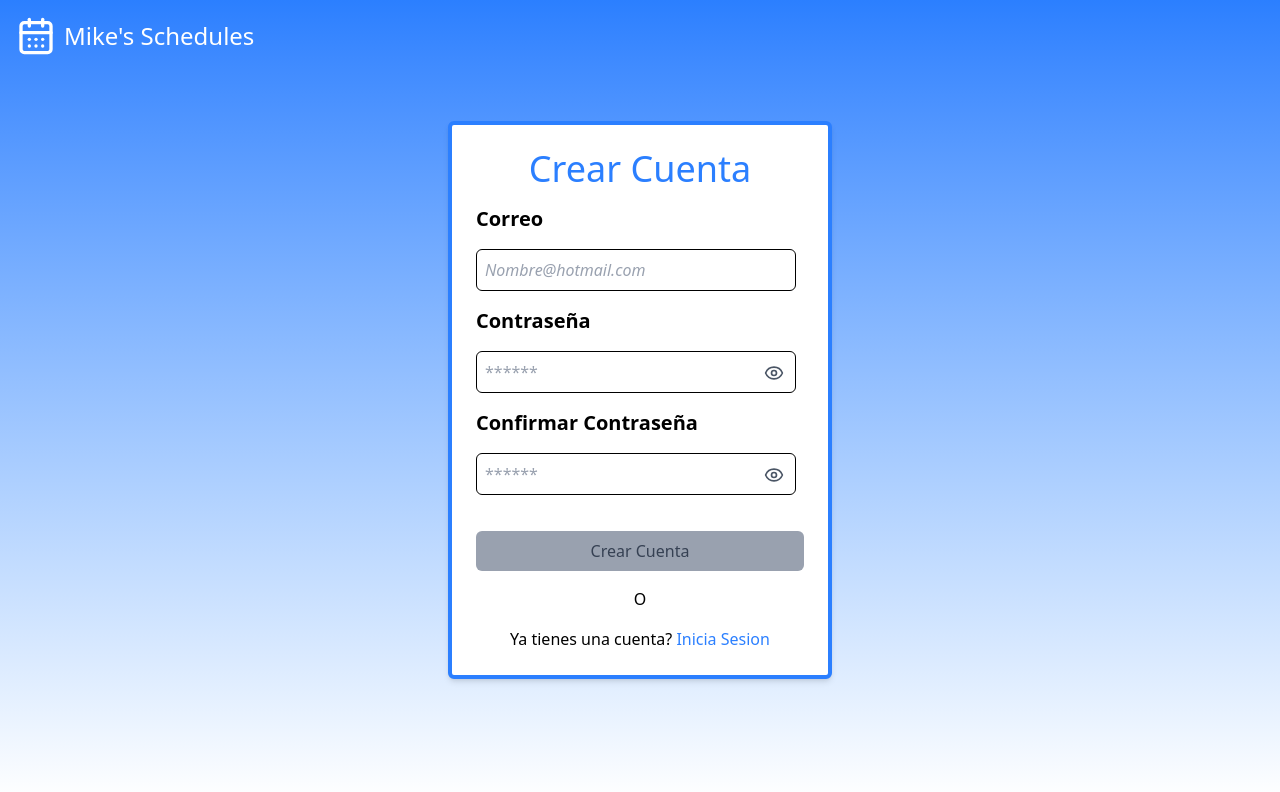
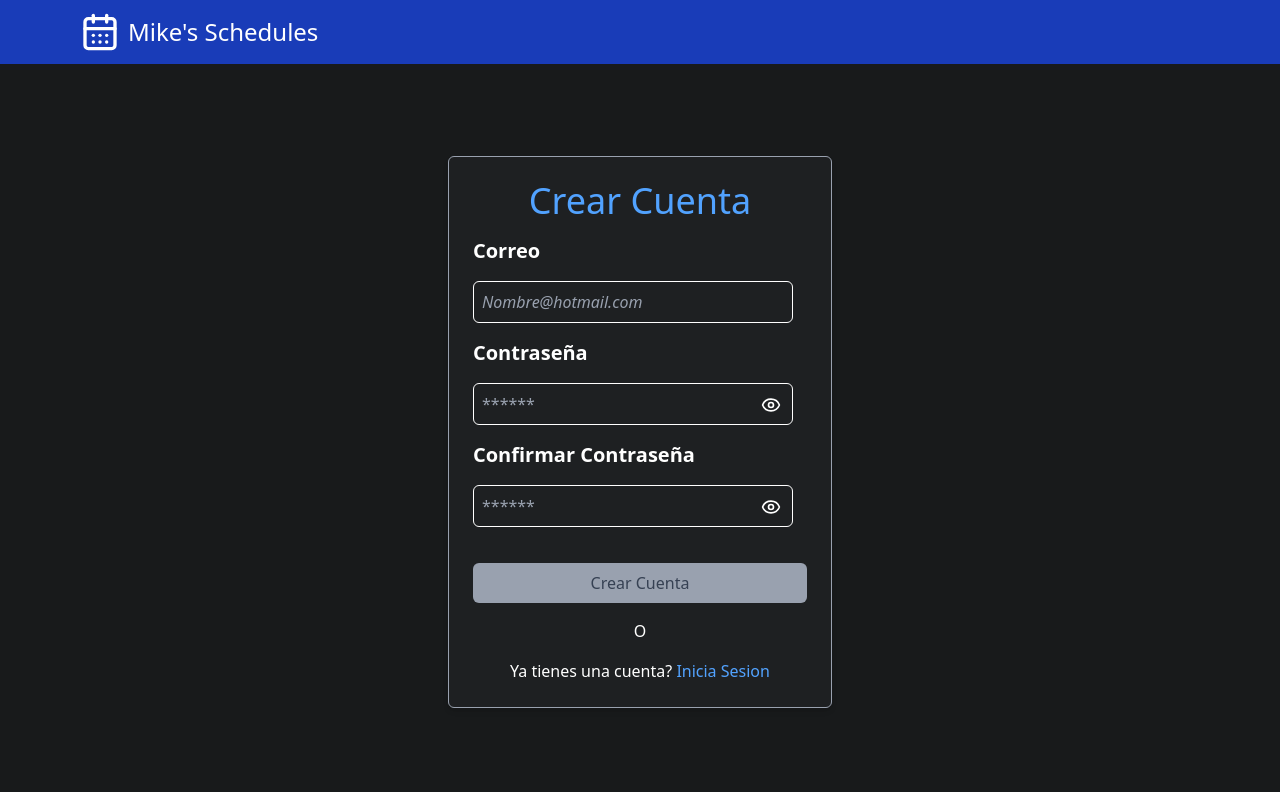
Before and after one commit to ErickDbS/Lo-de-mike, a React (Vite) app: page /register in a window 1280 px wide. Shown: the top 792 px of the page. Built offline with nearby package versions, Linux system fonts and the light colour scheme.

Commit message:
Cambio visual en login y register

```diff
--- a/src/pages/Auth/Login.tsx
+++ b/src/pages/Auth/Login.tsx
@@ -1,58 +1,65 @@
-import { Link } from "react-router-dom"
-import { Eye, EyeOff, CalendarDays } from "lucide-react"
-import { useState } from "react"
+import { Link } from "react-router-dom";
+import { Eye, EyeOff, CalendarDays } from "lucide-react";
+import { useState } from "react";
 
-export default function Login(){
-    const [showPassword, setShowPassword] = useState(false)
+export default function Login() {
+    const [showPassword, setShowPassword] = useState(false);
     return (
         <>
-            <div className="bg-gradient-to-t from-white to-blue-500 min-h-screen flex flex-col justify-center items-center relative">
-
-                {/* Logo en la parte superior izquierda */}
-                <div className="absolute top-4 left-4 flex items-center">
+            <nav className="h-16 w-full bg-blue-800 flex flex-row justify-left items-center px-20">
                 <CalendarDays className="text-white h-10 w-10" />
                 <h1 className="text-white text-2xl ml-2">Mike's Schedules</h1>
-                </div>
-
-                <form className="grid gap-4 border-4 w-96 p-6 bg-white shadow-md rounded-md border-blue-500">
-                    <label className="grid text-4xl place-items-center">Iniciar Sesion</label>
-                    <label className="text-xl font-bold">Correo</label>
+            </nav>
+            <div className="min-h-[calc(100vh-4rem)] flex flex-col justify-center items-center relative">
+                <form className="grid gap-4 border-4 w-96 p-6 bg-[#1e2022] shadow-md rounded-md border-[1px] border-gray-400">
+                    <label className="grid text-4xl place-items-center text-blue-400">
+                        Iniciar Sesion
+                    </label>
+                    <label className="text-xl font-bold text-white">
+                        Correo
+                    </label>
                     <input
                         type="email"
-                        className="w-80 p-2 border rounded-md placeholder:text-gray-400 placeholder:italic"
+                        className="w-80 p-2 border rounded-md placeholder:text-gray-400 placeholder:italic text-white"
                         placeholder="Nombre@hotmail.com"
                         required
                     />
-                    <label className="text-xl font-bold">Contraseña</label>
+                    <label className="text-xl font-bold text-white">
+                        Contraseña
+                    </label>
                     <div className="relative w-80">
                         <input
                             type={showPassword ? "text" : "password"}
-                        className="w-full p-2 border rounded-md placeholder:text-gray-400 pr-10"
+                            className="w-full p-2 border rounded-md placeholder:text-gray-200 pr-10 text-white"
                             required
                             placeholder="******"
                         />
                         <button
                             type="button"
-                        className="absolute right-3 top-3 text-gray-600 hover:text-gray-900"
+                            className="absolute right-3 top-3 text-white hover:text-gray-200 cursor-pointer"
                             onClick={() => setShowPassword(!showPassword)}
                         >
-                        {showPassword ? <EyeOff size={20} /> : <Eye size={20} />}
+                            {showPassword ? (
+                                <EyeOff size={20} />
+                            ) : (
+                                <Eye size={20} />
+                            )}
                         </button>
                     </div>
-                    <button
-                        className="text-white rounded-md bg-blue-500 mt-5 py-2 hover:bg-blue-700"
-                        >
+                    <button className="text-white rounded-md bg-blue-800 mt-5 py-2 hover:bg-blue-700 cursor-pointer">
                         Iniciar Sesión
                     </button>
-                    <label className="grid place-items-center">O</label>
+                    <label className="grid place-items-center text-white">
+                        O
+                    </label>
                     <Link
                         to={"/register"}
-                        className="text-lg grid place-items-center text-blue-500 hover:text-blue-700"
+                        className="text-lg grid place-items-center text-blue-400 hover:text-blue-700"
                     >
                         Crea una cuenta
                     </Link>
                 </form>
             </div>
         </>
-    )
+    );
 }
--- a/src/pages/Auth/Register.tsx
+++ b/src/pages/Auth/Register.tsx
@@ -1,109 +1,134 @@
-import { Link } from "react-router-dom"
-import { useState } from "react"
-import { Eye, EyeOff, CalendarDays } from "lucide-react"
+import { Link } from "react-router-dom";
+import { useState } from "react";
+import { Eye, EyeOff, CalendarDays } from "lucide-react";
 
-export default function Register(){
-    const [password, setPassword] = useState("")
-    const [confirmPassword, setConfirmPassword] = useState("")
-    const [error, setError] = useState("")
-    const [showPassword, setShowPassword] = useState(false)
-    const [showConfirmPassword, setShowConfirmPassword] = useState(false)
+export default function Register() {
+    const [password, setPassword] = useState("");
+    const [confirmPassword, setConfirmPassword] = useState("");
+    const [error, setError] = useState("");
+    const [showPassword, setShowPassword] = useState(false);
+    const [showConfirmPassword, setShowConfirmPassword] = useState(false);
 
-    const handlePassword = (value:string) => {
-        setPassword(value)
-        validatePasswords(value, confirmPassword)
+    const handlePassword = (value: string) => {
+        setPassword(value);
+        validatePasswords(value, confirmPassword);
+    };
+
+    const handleConfirmPassword = (value: string) => {
+        setConfirmPassword(value);
+        validatePasswords(password, value);
+    };
+
+    const validatePasswords = (password: string, confirmPassword: string) => {
+        if (password != confirmPassword) {
+            setError("Las contraseñas no coinciden");
+        } else {
+            setError("");
         }
-
-    const handleConfirmPassword = (value:string) => {
-        setConfirmPassword(value)
-        validatePasswords(password, value)
-    }
-
-    const validatePasswords = (password:string, confirmPassword:string) => {
-        if (password != confirmPassword) {
-            setError("Las contraseñas no coinciden")
-        } else {
-            setError("")
-        }
-    }
+    };
     return (
         <>
-            <div className="bg-gradient-to-t from-white to-blue-500 min-h-screen flex flex-col justify-center items-center">
-
-                {/* Logo en la parte superior izquierda */}
-                <div className="absolute top-4 left-4 flex items-center">
+            <nav className="h-16 w-full bg-blue-800 flex flex-row justify-left items-center px-20">
                 <CalendarDays className="text-white h-10 w-10" />
                 <h1 className="text-white text-2xl ml-2">Mike's Schedules</h1>
-                </div>
-
-                <form className="grid gap-4 border-4 w-96 p-6 bg-white shadow-md rounded-md border-blue-500">
-                    <label className="grid text-4xl place-items-center text-blue-500">Crear Cuenta</label>
-                    <label className="text-xl font-bold">Correo</label>
+            </nav>
+            <div className="min-h-[calc(100vh-4rem)] flex flex-col justify-center items-center">
+                <form className="grid gap-4 border-4 w-96 p-6 bg-[#1e2022] shadow-md rounded-md border-[1px] border-gray-400">
+                    <label className="grid text-4xl place-items-center text-blue-400">
+                        Crear Cuenta
+                    </label>
+                    <label className="text-xl font-bold text-white">
+                        Correo
+                    </label>
                     <input
                         type="email"
-                        className="w-80 p-2 border rounded-md placeholder:text-gray-400 placeholder:italic"
+                        className="w-80 p-2 border rounded-md placeholder:text-gray-400 placeholder:italic text-white"
                         placeholder="Nombre@hotmail.com"
                         required
                     />
                     {/* Campo de contraseña con botón para mostrar/ocultar */}
-                <label className="text-xl font-bold">Contraseña</label>
+                    <label className="text-xl font-bold text-white">
+                        Contraseña
+                    </label>
                     <div className="relative w-80">
                         <input
                             type={showPassword ? "text" : "password"}
                             value={password}
                             onChange={(e) => handlePassword(e.target.value)}
-                        className="w-full p-2 border rounded-md placeholder:text-gray-400 pr-10"
+                            className="w-full p-2 border rounded-md placeholder:text-gray-400 pr-10 text-white"
                             required
                             placeholder="******"
                         />
                         <button
                             type="button"
-                        className="absolute right-3 top-3 text-gray-600 hover:text-gray-900"
+                            className="absolute right-3 top-3 text-white hover:text-gray-200 cursor-pointer"
                             onClick={() => setShowPassword(!showPassword)}
                         >
-                        {showPassword ? <EyeOff size={20} /> : <Eye size={20} />}
+                            {showPassword ? (
+                                <EyeOff size={20} />
+                            ) : (
+                                <Eye size={20} />
+                            )}
                         </button>
                     </div>
 
                     {/* Campo de confirmación de contraseña con botón para mostrar/ocultar */}
-                <label className="text-xl font-bold">Confirmar Contraseña</label>
+                    <label className="text-xl font-bold text-white">
+                        Confirmar Contraseña
+                    </label>
                     <div className="relative w-80">
                         <input
                             type={showConfirmPassword ? "text" : "password"}
                             value={confirmPassword}
-                        onChange={(e) => handleConfirmPassword(e.target.value)}
-                        className="w-full p-2 border rounded-md placeholder:text-gray-400 pr-10"
+                            onChange={(e) =>
+                                handleConfirmPassword(e.target.value)
+                            }
+                            className="w-full p-2 border rounded-md placeholder:text-gray-400 pr-10 text-white"
                             required
                             placeholder="******"
                         />
                         <button
                             type="button"
-                        className="absolute right-3 top-3 text-gray-600 hover:text-gray-900"
-                        onClick={() => setShowConfirmPassword(!showConfirmPassword)}
+                            className="absolute right-3 top-3 text-white hover:text-gray-200 cursor-pointer"
+                            onClick={() =>
+                                setShowConfirmPassword(!showConfirmPassword)
+                            }
                         >
-                        {showConfirmPassword ? <EyeOff size={20} /> : <Eye size={20} />}
+                            {showConfirmPassword ? (
+                                <EyeOff size={20} />
+                            ) : (
+                                <Eye size={20} />
+                            )}
                         </button>
                     </div>
                     {error && <span className="text-red-500">{error}</span>}
                     <button
-                        className={`mt-5 py-2 rounded-md transition-colors ${
+                        className={`mt-5 py-2 rounded-md transition-colors  ${
                             error || !password || !confirmPassword
                                 ? "bg-gray-400 text-gray-700 cursor-not-allowed"
-                              : "bg-blue-500 text-white hover:bg-blue-700"
+                                : "bg-blue-800 text-white hover:bg-blue-700 cursor-pointer"
                         }`}
                         disabled={!!error}
                     >
                         Crear Cuenta
                     </button>
-                    <label className="grid place-items-center">O</label>
+                    <label className="grid place-items-center text-white">
+                        O
+                    </label>
                     <div className="grid place-items-center">
-                        <label>
-                            Ya tienes una cuenta? <Link to={"/login"} className="text-blue-500 hover:text-blue-700"> Inicia Sesion</Link>
+                        <label className="text-white">
+                            Ya tienes una cuenta?{" "}
+                            <Link
+                                to={"/login"}
+                                className="text-blue-400 hover:text-blue-700"
+                            >
+                                {" "}
+                                Inicia Sesion
+                            </Link>
                         </label>
                     </div>
-
                 </form>
             </div>
         </>
-    )
+    );
 }
```
Lines whose indentation alone changed are shown as unchanged.
